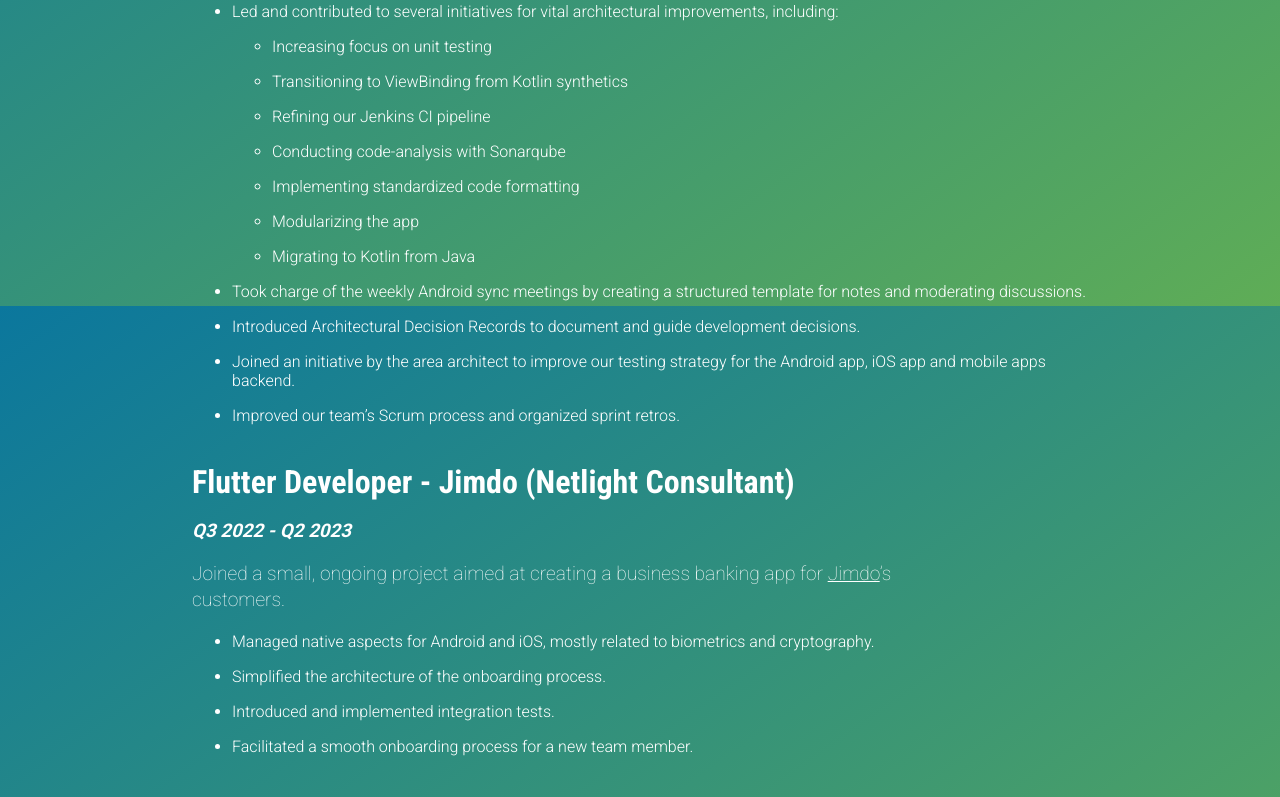
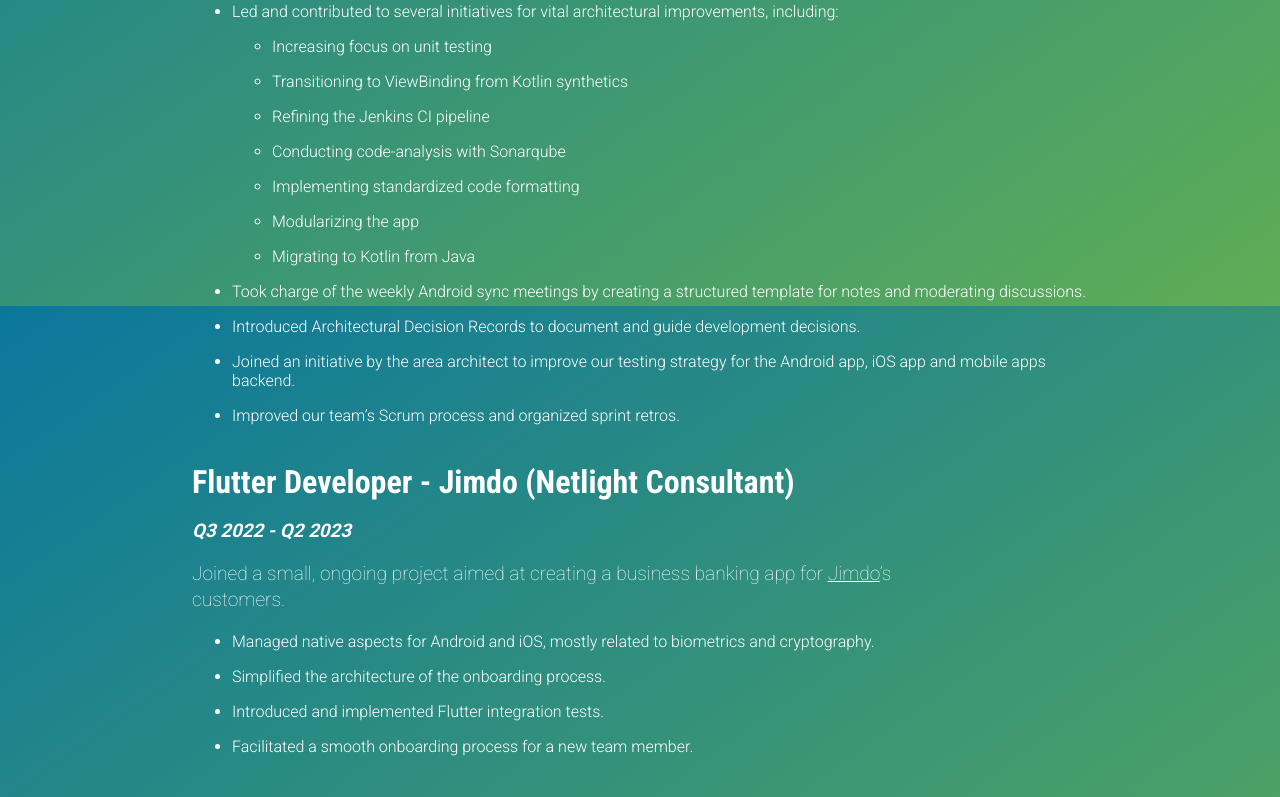
Before and after one commit to molundb/molundb.github.io, a Jekyll site: the page built from work-experience/index.md, in a window 1280 px wide and 1400 px high. Shown: the part 594-1391 px from the top of the window. Built offline with Jekyll 4.4.1, drawn with Linux system fonts in a browser that asks for light colours; nearby versions of some CDN libraries.

Commit message:
minor edits to work experience

```diff
--- a/work-experience/index.md
+++ b/work-experience/index.md
@@ -19,7 +19,7 @@ Scrum teams responsible for developing the Zooplus Android app.
   improvements, including:
   - Increasing focus on unit testing
   - Transitioning to ViewBinding from Kotlin synthetics
-  - Refining our Jenkins CI pipeline
+  - Refining the Jenkins CI pipeline
   - Conducting code-analysis with Sonarqube
   - Implementing standardized code formatting
   - Modularizing the app
@@ -42,7 +42,7 @@ Joined a small, ongoing project aimed at creating a business banking app for
 - Managed native aspects for Android and iOS, mostly related to biometrics and
   cryptography.
 - Simplified the architecture of the onboarding process.
-- Introduced and implemented integration tests.
+- Introduced and implemented Flutter integration tests.
 - Facilitated a smooth onboarding process for a new team member.
 
 ## Android Developer - TIER Mobility (Netlight Consultant)
```
